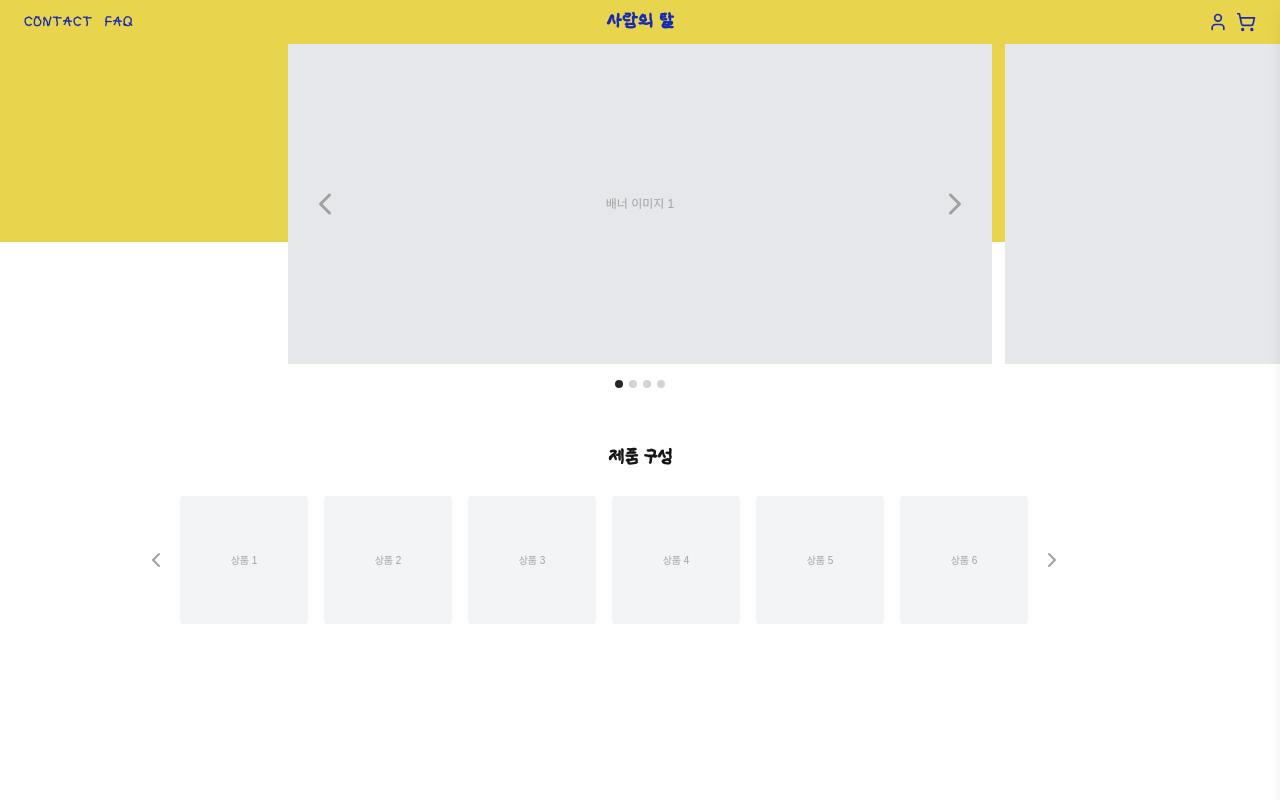
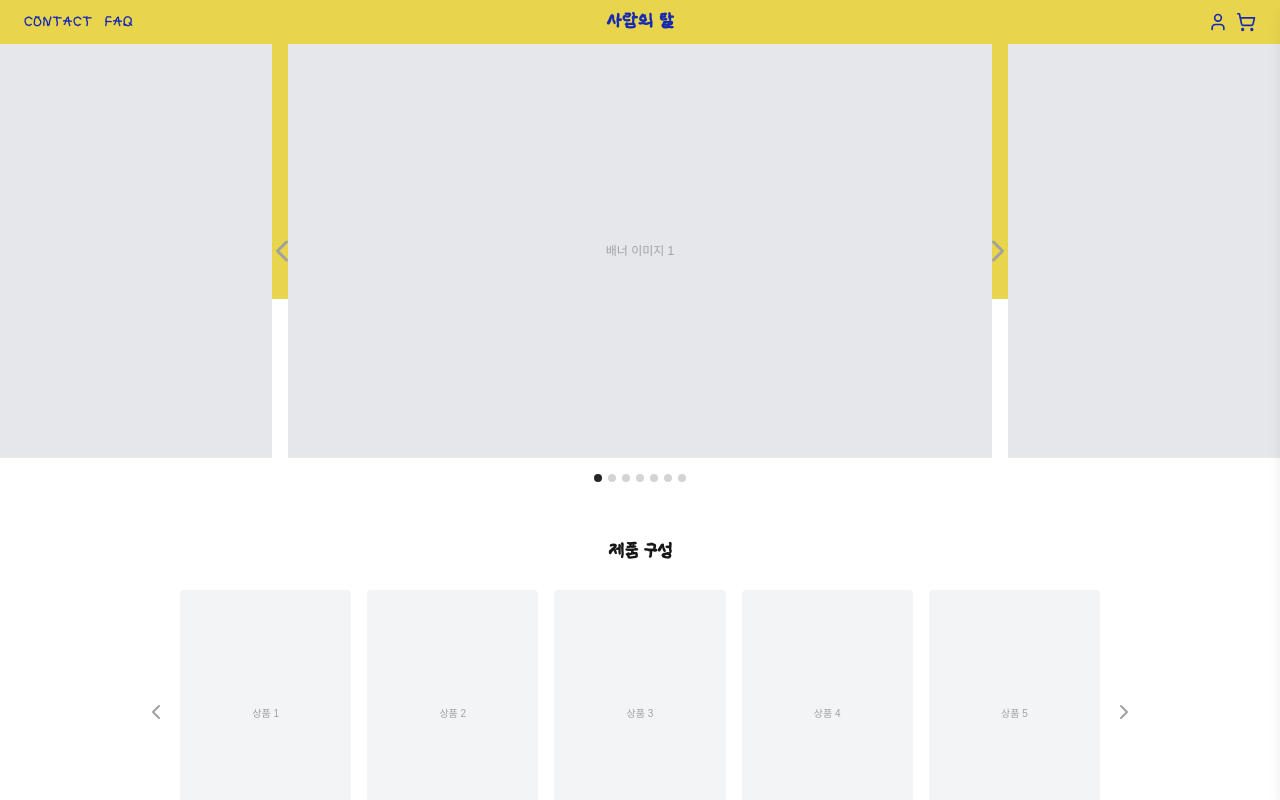
Before and after one commit to Peace-Corp/human_mask, a Next.js app: page / in a window 1280 px wide. Shown: the top 800 px of the page. Built offline with nearby package versions, Linux system fonts and the light colour scheme.

Commit message:
feat: swiper integration and minor style changes

```diff
--- a/app/page.tsx
+++ b/app/page.tsx
@@ -11,16 +11,8 @@ export default function Home() {
 
   return (
     <div className="flex min-h-screen flex-col bg-white">
-      {/* Hero area — full width with partial yellow background */}
-      <div className="relative w-full">
-        {/* Yellow background — fills width, ~60% of the hero height */}
-        <div className="absolute inset-x-0 top-0 h-[60%] bg-brand-yellow" />
-
-        <div className="relative">
-          <Header />
-          <HeroCarousel />
-        </div>
-      </div>
+      {/* Hero area — full width, background color driven by active slide */}
+      <HeroCarousel header={<Header />} />
 
       {/* Content area — constrained width */}
       <div className="mx-auto flex w-full max-w-5xl flex-1 flex-col">
--- a/components/HeroCarousel.tsx
+++ b/components/HeroCarousel.tsx
@@ -1,65 +1,76 @@
 "use client";
 
-import { useState, useCallback } from "react";
+import { useState, type ReactNode } from "react";
+import { Swiper, SwiperSlide } from "swiper/react";
+import { Navigation, Pagination } from "swiper/modules";
 import { ChevronLeft, ChevronRight } from "lucide-react";
+import "swiper/css";
 
-const SLIDE_COUNT = 4;
-const SLIDE_WIDTH_PERCENT = 55;
-const GAP_PERCENT = 1;
+const SLIDES = [
+  { label: "배너 이미지 1", bgColor: "#E8D44D" },
+  { label: "배너 이미지 2", bgColor: "#4DA8E8" },
+  { label: "배너 이미지 3", bgColor: "#E85A4D" },
+  { label: "배너 이미지 4", bgColor: "#6B4DE8" },
+  { label: "배너 이미지 5", bgColor: "#6B4DE7" },
+  { label: "배너 이미지 6", bgColor: "#6B4DE4" },
+  { label: "배너 이미지 7", bgColor: "#6B4DE2" },
+];
 
-export default function HeroCarousel() {
+interface HeroCarouselProps {
+  header?: ReactNode;
+}
+
+export default function HeroCarousel({ header }: HeroCarouselProps) {
   const [current, setCurrent] = useState(0);
-
-  const prev = useCallback(
-    () => setCurrent((c) => (c === 0 ? SLIDE_COUNT - 1 : c - 1)),
-    []
-  );
-  const next = useCallback(
-    () => setCurrent((c) => (c === SLIDE_COUNT - 1 ? 0 : c + 1)),
-    []
-  );
-
-  // Each slide occupies SLIDE_WIDTH_PERCENT + GAP_PERCENT of the track
-  const step = SLIDE_WIDTH_PERCENT + GAP_PERCENT;
-  const offset = -(current * step) + (50 - SLIDE_WIDTH_PERCENT / 2);
 
   return (
     <section className="relative w-full">
-      {/* Slides track */}
+      {/* Background — fills width, ~60% height, color transitions with slide */}
+      <div
+        className="absolute inset-x-0 top-0 h-[60%] transition-colors duration-500 ease-out"
+        style={{ backgroundColor: SLIDES[current].bgColor }}
+      />
+
+      <div className="relative">
+        {header}
+
+        {/* Swiper carousel */}
         <div className="relative overflow-hidden">
+          <Swiper
+            modules={[Navigation, Pagination]}
+            slidesPerView={1.8}
+            centeredSlides
+            spaceBetween={16}
+            loop
+            navigation={{
+              prevEl: ".hero-prev",
+              nextEl: ".hero-next",
+            }}
+            onSlideChange={(swiper) => setCurrent(swiper.realIndex)}
+          >
+            {SLIDES.map((slide, i) => (
+              <SwiperSlide key={i}>
                 <div
-          className="flex transition-transform duration-500 ease-out"
-          style={{
-            gap: `${GAP_PERCENT}%`,
-            transform: `translateX(${offset}%)`,
-          }}
+                  className="flex items-center justify-center bg-gray-200"
+                  style={{ aspectRatio: "1.7 / 1" }}
                 >
-          {Array.from({ length: SLIDE_COUNT }).map((_, i) => (
-            <div
-              key={i}
-              className="shrink-0"
-              style={{ width: `${SLIDE_WIDTH_PERCENT}%` }}
-            >
-              <div className="flex h-48 items-center justify-center bg-gray-200 sm:h-64 md:h-80">
                   <span className="text-xs text-neutral-400">
-                  배너 이미지 {i + 1}
+                    {slide.label}
                   </span>
                 </div>
-            </div>
+              </SwiperSlide>
             ))}
-        </div>
+          </Swiper>
 
-        {/* Arrow buttons */}
+          {/* Arrow buttons — positioned at the edge between active and adjacent slides */}
           <button
-          onClick={prev}
-          className="absolute left-[24%] top-1/2 -translate-y-1/2 flex items-center justify-center text-neutral-400 hover:text-neutral-600"
+            className="hero-prev absolute left-[22%] top-1/2 z-10 -translate-x-1/2 -translate-y-1/2 text-neutral-400 hover:text-neutral-600"
             aria-label="이전 슬라이드"
           >
             <ChevronLeft className="h-7 w-7 md:h-9 md:w-9" />
           </button>
           <button
-          onClick={next}
-          className="absolute right-[24%] top-1/2 -translate-y-1/2 flex items-center justify-center text-neutral-400 hover:text-neutral-600"
+            className="hero-next absolute right-[22%] top-1/2 z-10 translate-x-1/2 -translate-y-1/2 text-neutral-400 hover:text-neutral-600"
             aria-label="다음 슬라이드"
           >
             <ChevronRight className="h-7 w-7 md:h-9 md:w-9" />
@@ -68,16 +79,15 @@ export default function HeroCarousel() {
 
         {/* Dot indicators */}
         <div className="flex items-center justify-center gap-1.5 py-3 md:py-4">
-        {Array.from({ length: SLIDE_COUNT }).map((_, i) => (
-          <button
+          {SLIDES.map((_, i) => (
+            <span
               key={i}
-            onClick={() => setCurrent(i)}
               className={`h-2 w-2 rounded-full transition-colors ${
                 i === current ? "bg-neutral-800" : "bg-neutral-300"
               }`}
-            aria-label={`슬라이드 ${i + 1}`}
             />
           ))}
+        </div>
       </div>
     </section>
   );
--- a/components/ProductCarousel.tsx
+++ b/components/ProductCarousel.tsx
@@ -1,22 +1,13 @@
 "use client";
 
-import { useRef } from "react";
+import { Swiper, SwiperSlide } from "swiper/react";
+import { Navigation } from "swiper/modules";
 import { ChevronLeft, ChevronRight } from "lucide-react";
+import "swiper/css";
 
 const PRODUCT_COUNT = 6;
 
 export default function ProductCarousel() {
-  const scrollRef = useRef<HTMLDivElement>(null);
-
-  const scroll = (direction: "left" | "right") => {
-    if (!scrollRef.current) return;
-    const scrollAmount = 160;
-    scrollRef.current.scrollBy({
-      left: direction === "left" ? -scrollAmount : scrollAmount,
-      behavior: "smooth",
-    });
-  };
-
   return (
     <section className="py-6 md:py-10">
       <h2 className="mb-4 text-center font-bmk text-base font-bold md:mb-6 md:text-lg">
@@ -26,34 +17,46 @@ export default function ProductCarousel() {
       <div className="relative flex items-center px-2 md:px-4">
         {/* Left arrow */}
         <button
-          onClick={() => scroll("left")}
-          className="flex-shrink-0 text-neutral-400 hover:text-neutral-700"
+          className="product-prev shrink-0 text-neutral-400 hover:text-neutral-700"
           aria-label="이전 상품"
         >
           <ChevronLeft className="h-5 w-5 md:h-6 md:w-6" />
         </button>
 
-        {/* Scrollable product list */}
-        <div
-          ref={scrollRef}
-          className="flex gap-3 overflow-x-auto px-2 scrollbar-hide md:gap-4 md:px-3"
+        {/* Swiper product list */}
+        <div className="min-w-0 flex-1 px-2 md:px-3">
+          <Swiper
+            modules={[Navigation]}
+            slidesPerView={3}
+            spaceBetween={12}
+            loop
+            navigation={{
+              prevEl: ".product-prev",
+              nextEl: ".product-next",
+            }}
+            breakpoints={{
+              640: { slidesPerView: 4, spaceBetween: 14 },
+              768: { slidesPerView: 5, spaceBetween: 16 },
+            }}
           >
             {Array.from({ length: PRODUCT_COUNT }).map((_, i) => (
+              <SwiperSlide key={i}>
                 <button
-              key={i}
-              className="flex h-24 w-24 flex-shrink-0 items-center justify-center rounded bg-gray-100 transition-shadow hover:shadow-md sm:h-28 sm:w-28 md:h-32 md:w-32"
+                  className="w-full rounded bg-gray-100 transition-shadow hover:shadow-md"
+                  style={{ aspectRatio: "0.7 / 1" }}
                 >
                   <span className="text-[10px] text-neutral-400">
                     상품 {i + 1}
                   </span>
                 </button>
+              </SwiperSlide>
             ))}
+          </Swiper>
         </div>
 
         {/* Right arrow */}
         <button
-          onClick={() => scroll("right")}
-          className="flex-shrink-0 text-neutral-400 hover:text-neutral-700"
+          className="product-next shrink-0 text-neutral-400 hover:text-neutral-700"
           aria-label="다음 상품"
         >
           <ChevronRight className="h-5 w-5 md:h-6 md:w-6" />
--- a/package.json
+++ b/package.json
@@ -14,7 +14,8 @@
     "lucide-react": "^0.563.0",
     "next": "16.1.6",
     "react": "19.2.3",
-    "react-dom": "19.2.3"
+    "react-dom": "19.2.3",
+    "swiper": "^12.1.1"
   },
   "devDependencies": {
     "@tailwindcss/postcss": "^4",
```
Also changed, not shown: 1 other file (tests, documents, lock files or other folders). Lines whose indentation alone changed are shown as unchanged.
